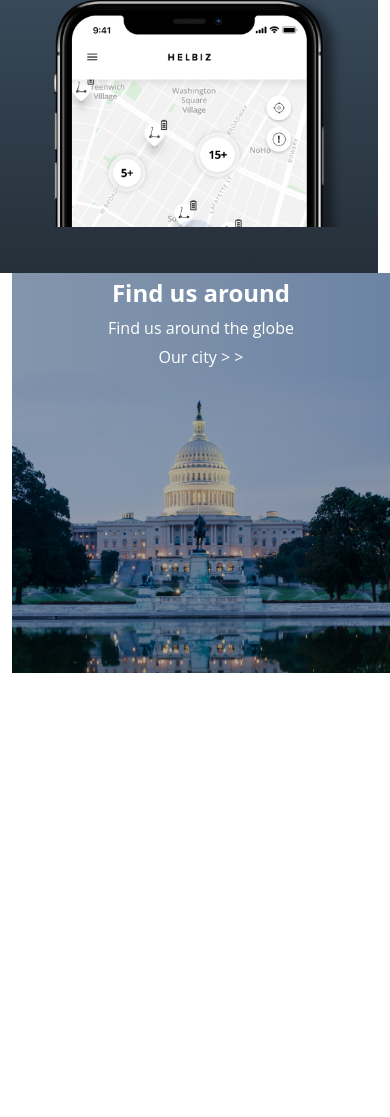
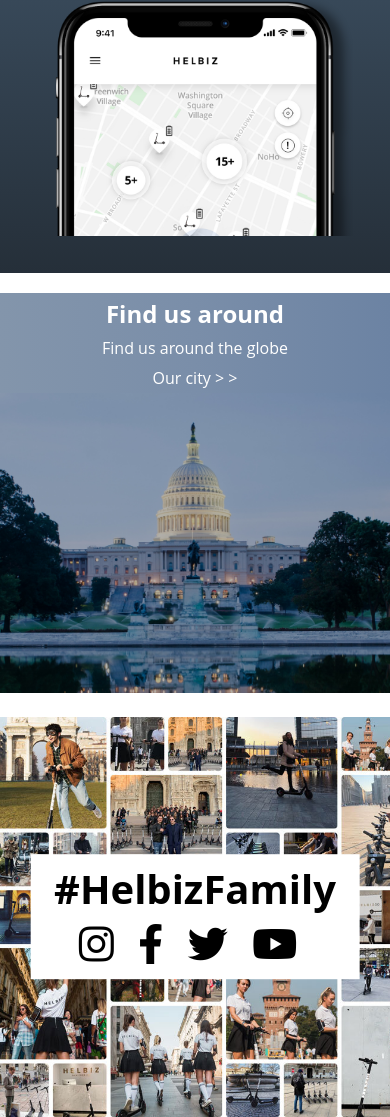
Before and after one commit to Giravite93/html-css-helbiz, a plain HTML site: page index.html in a window 390 px wide. Shown: the part 2857-3974 px from the top of the page. Before the commit the page ends 3554 px from the top, so only its background shows below. Drawn offline with Linux system fonts and the light colour scheme.

Commit message:
Main Completato

```diff
--- a/css/style.css
+++ b/css/style.css
@@ -174,6 +174,26 @@ header .top-nav {
 	padding: 1% 0;
 }
 
+/*Family*/
+.family {
+	background-image: url("../img/Social-Banner.jpg");
+	height: 400px;
+	position: relative;
+}
+.family .family-banner {
+	position: absolute;
+	top: 50%;
+	left: 50%;
+	transform: translate(-50%, -50%);
+	background-color: white;
+	font-size: 40px;
+	padding: 2% 6%;
+}
+.family-banner ul li {
+	display: inline-block;
+	margin-right: 5%;
+}
+
 /*RESPONSIVE*/
 @media all and (max-width: 767px) {
 	/*Header*/
@@ -205,6 +225,15 @@ header .top-nav {
 	.cursor-iphone .inner-col p:last-child {
 		font-size: 20px;
 	}
+
+	/*App and Find*/
+	.app-find [class*="col-"]:first-child .inner-col,
+	.app-find [class*="col-"]:last-child .inner-col {
+		padding: 0;
+	}
+	.app-find [class*="col-"]:last-child .inner-col {
+		margin-top: 20px;
+	}
 }
 
 @media all and (min-width: 768px) and (max-width: 991px) {
@@ -226,4 +255,12 @@ header .top-nav {
 	.cursor-iphone .inner-col {
 		padding: 6% 30%;
 	}
+	/*App and Find*/
+	.app-find [class*="col-"]:first-child .inner-col,
+	.app-find [class*="col-"]:last-child .inner-col {
+		padding: 0;
+	}
+	.app-find [class*="col-"]:last-child .inner-col {
+		margin-top: 20px;
+	}
 }
--- a/index.html
+++ b/index.html
@@ -167,6 +167,18 @@
 					</div>
 				</div>
 			</section>
+			<!--Family-->
+			<section class="family bg-opt">
+				<div class="family-banner text-c">
+					<h4>#HelbizFamily</h4>
+					<ul>
+						<li><i class="fab fa-instagram"></i></li>
+						<li><i class="fab fa-facebook-f"></i></li>
+						<li><i class="fab fa-twitter"></i></li>
+						<li><i class="fab fa-youtube"></i></li>
+					</ul>
+				</div>
+			</section>
 		</main>
 		<!--END MAIN-->
 	</body>
```
